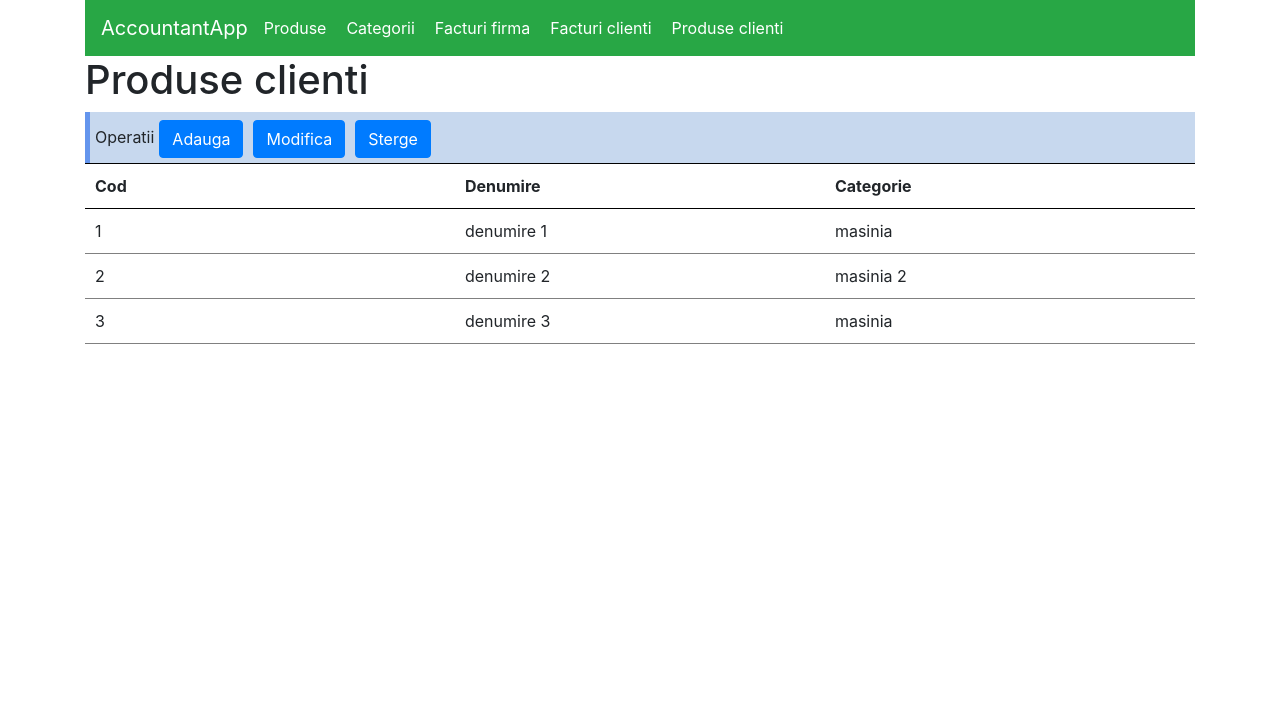
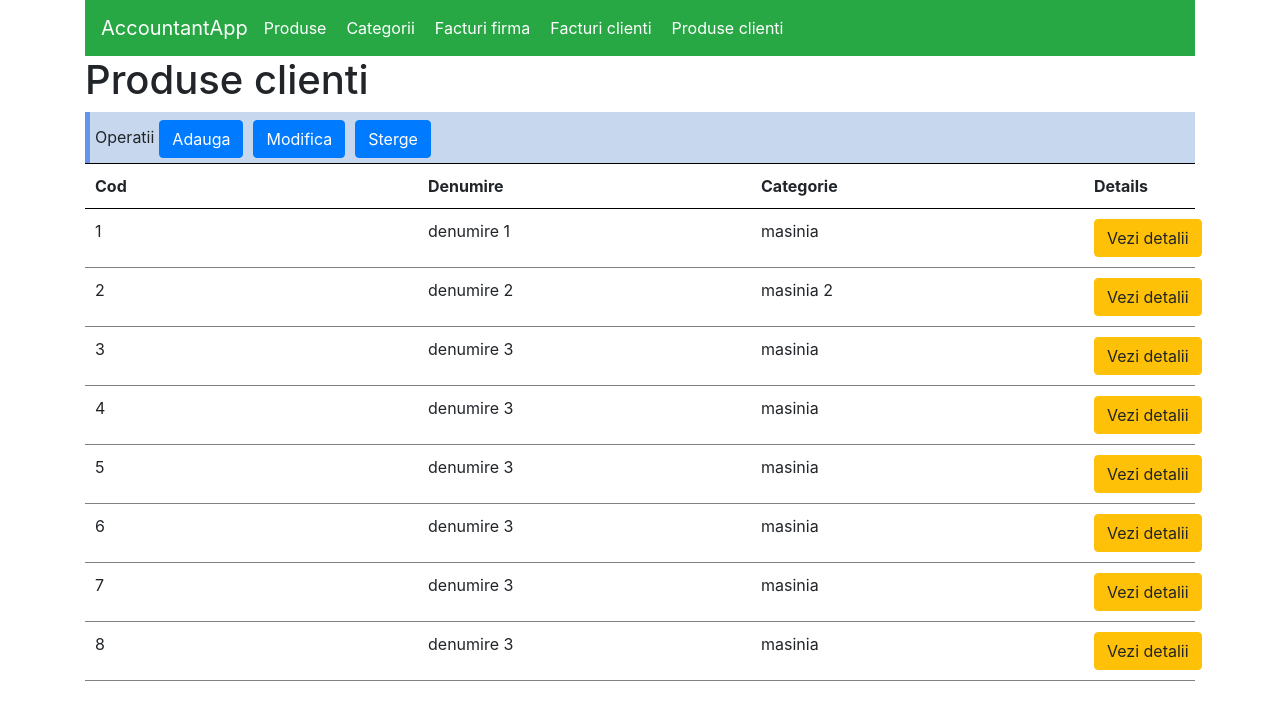
Before and after one commit to alexPopNicolae/accountant, an Angular app in the folder accountantApp/: page /#/productsclients in a window 1280 px wide. Shown: the top 720 px of the page. Built offline with nearby package versions, Linux system fonts and the light colour scheme.

Commit message:
added some changes

```diff
--- a/accountantApp/src/app/app.module.ts
+++ b/accountantApp/src/app/app.module.ts
@@ -20,6 +20,7 @@ import { InvoicesListDetalsComponent } from './sharedComponents/InvoicesListDeta
 import { ClientProductsComponent } from './components/ClientProducts/client-products.component';
 import { OperationsComponent } from './sharedComponents/OperationsComponent/operations.component';
 import { ProductClient } from './services/productclients.service';
+import { ProductsModalComponent } from './sharedComponents/ProductsModal/products-modal.component';
 
 const routes = [
   { path: '', component: WelcomeComponent },
@@ -44,7 +45,8 @@ const routes = [
     InvoicesList,
     InvoicesListDetalsComponent,
     ClientProductsComponent,
-    OperationsComponent
+    OperationsComponent,
+    ProductsModalComponent
   ],
   imports: [BrowserModule, RouterModule.forRoot(routes, { useHash: true }), FormsModule],
   providers: [ProductsServices, CategoriesServices, InvoicesService, InvoicesClientsService, ProductClient],
--- a/accountantApp/src/app/components/ClientProducts/client-products.component.html
+++ b/accountantApp/src/app/components/ClientProducts/client-products.component.html
@@ -6,11 +6,67 @@
       <div>Cod</div>
       <div>Denumire</div>
       <div>Categorie</div>
+      <div>Details</div>
     </div>
     <div *ngFor="let product of products" class="products_row">
       <div>{{product.id}}</div>
       <div>{{product.denumire}}</div>
       <div>{{product.categorie}}</div>
+      <div>
+        <button class="btn btn-warning" (click)="handleElementClick(product.id)">Vezi detalii</button>
+      </div>
     </div>
   </div>
+
+  <app-products-modal [title]="'Detalii'" [visible]="modalVisible" (closeModalHandler)="closeProductsModal()">
+    <h5>Detalii produs numarul {{currentOpenedProduct}}</h5>
+    <div class="row">
+      <div class="col-md-6">
+        <div class="form-group">
+          <label for="denumire">Denumire:</label>
+          <input type="text" [(ngModel)]="productName" class="form-control" id="denumire" aria-describedby="denumireprodus" placeholder="Denumire produs">
+        </div>
+        <div class="form-group">
+          <label for="categorie">Categorie:</label>
+          <input type="text" [(ngModel)]="productCategory" class="form-control" id="categorie" aria-describedby="categorie" placeholder="Categorie produs">
+        </div>
+      </div>
+      <div class="col-md-6">
+        <div class="form-group">
+          <label for="furnizor">Furnizor:</label>
+          <input type="text" [(ngModel)]="productDeliverer" class="form-control" id="furnizor" aria-describedby="furnizor" placeholder="Furnizor">
+        </div>
+        <div class="form-group">
+          <label for="descriere">Descriere:</label>
+          <input type="text" [(ngModel)]="productDescription" class="form-control" id="descriere" aria-describedby="descriere" placeholder="Descriere">
+        </div>
+      </div>
+    </div>
+    <div class="row">
+      <div class="col-md-12">
+        <app-operations></app-operations>
+      </div>
+      <div class="col-md-12">
+        <div *ngIf="currentNotes!=undefined">
+          <h5>Notes:</h5>
+          <div class="notes_header">
+            <div>UM</div>
+            <div>Implicit</div>
+            <div>Nota</div>
+          </div>
+          <div *ngFor="let note of currentNotes" class="notes_element">
+            <div>{{note.um}}</div>
+            <div>{{note.implicit}}</div>
+            <div>{{note.note}}</div>
+          </div>
+        </div>
+        <div *ngIf="currentNotes==undefined">
+          <h5>Notes:</h5>
+          <p>0 notes for this product!</p>
+        </div>
+      </div>
+    </div>
+  </app-products-modal>
+
+
 </div>
--- a/accountantApp/src/app/components/ClientProducts/client-products.component.scss
+++ b/accountantApp/src/app/components/ClientProducts/client-products.component.scss
@@ -3,20 +3,44 @@
     .header {
       display: flex;
       & > div {
-        width: 33.33%;
+        width: 30%;
         border-bottom: 1px solid black;
         border-top: 1px solid black;
         padding: 10px;
         font-weight: bold;
+        &:last-of-type {
+          width: 10%;
+        }
       }
     }
     .products_row {
       display: flex;
       & > div {
-        width: 33.33%;
+        width: 30%;
         border-bottom: 1px solid grey;
         padding: 10px;
+        &:last-of-type {
+          width: 10%;
+        }
       }
     }
   }
+
+  .notes_header {
+    display: flex;
+    & > div {
+      width: 33.33%;
+      border-bottom: 1px solid black;
+      color: black;
+      font-weight: bold;
+    }
+  }
+
+  .notes_element {
+    display: flex;
+    & > div {
+      width: 33.33%;
+      border-bottom: 1px solid grey;
+    }
+  }
 }
--- a/accountantApp/src/app/components/ClientProducts/client-products.component.ts
+++ b/accountantApp/src/app/components/ClientProducts/client-products.component.ts
@@ -7,13 +7,18 @@ import { ProductClient } from '../../services/productclients.service';
   styleUrls: ['./client-products.component.scss']
 })
 export class ClientProductsComponent implements OnInit {
-  constructor(private productClient: ProductClient) {}
+  constructor(private productClientService: ProductClient) {}
   products;
+  modalVisible = false;
+  currentOpenedProduct;
+  productName = 'test1';
+  productCategory = 'category1';
+  productDeliverer = 'oncos';
+  productDescription = 'o simpla descriere';
+  currentNotes;
 
   ngOnInit() {
-    console.log('Astea sunt produsele noastre: ');
-    console.log(this.productClient.getProducts());
-    this.products = this.productClient.getProducts();
+    this.products = this.productClientService.getProducts();
   }
 
   handleAddProduct(e) {
@@ -27,4 +32,23 @@ export class ClientProductsComponent implements OnInit {
   handleDeleteProduct(e) {
     console.log(e);
   }
+
+  handleElementClick(id) {
+    this.modalVisible = true;
+    this.getDataForProduct(id);
+  }
+
+  getDataForProduct(id) {
+    this.currentOpenedProduct = id;
+    const product = this.productClientService.getProduct(id);
+    this.productName = product.denumire;
+    this.productCategory = product.categorie;
+    this.productDeliverer = product.furnizor;
+    this.productDescription = product.descriere;
+    this.currentNotes = product.notes;
+  }
+
+  closeProductsModal() {
+    this.modalVisible = false;
+  }
 }
--- a/accountantApp/src/app/services/productclients.service.ts
+++ b/accountantApp/src/app/services/productclients.service.ts
@@ -9,14 +9,7 @@ export class ProductClient {
       denumire: 'denumire 1',
       categorie: 'masinia',
       furnizor: 'furnizor1',
-      descriere: 'descriere 1',
-      notes: [
-        {
-          um: 'um 1',
-          implicit: false,
-          note: 'aceatsa este nota 1'
-        }
-      ]
+      descriere: 'descriere 1'
     },
     {
       id: 2,
@@ -28,12 +21,92 @@ export class ProductClient {
         {
           um: 'um 2',
           implicit: false,
+          note: 'aceatsa este nota 1'
+        },
+        {
+          um: 'um 2',
+          implicit: false,
           note: 'aceatsa este nota 2'
+        },
+        {
+          um: 'um 3',
+          implicit: false,
+          note: 'aceatsa este nota 3'
         }
       ]
     },
     {
       id: 3,
+      denumire: 'denumire 3',
+      categorie: 'masinia',
+      furnizor: 'furnizor3',
+      descriere: 'descriere 3',
+      notes: [
+        {
+          um: 'um 3',
+          implicit: false,
+          note: 'aceatsa este nota 3'
+        }
+      ]
+    },
+    {
+      id: 4,
+      denumire: 'denumire 3',
+      categorie: 'masinia',
+      furnizor: 'furnizor3',
+      descriere: 'descriere 3',
+      notes: [
+        {
+          um: 'um 3',
+          implicit: false,
+          note: 'aceatsa este nota 3'
+        }
+      ]
+    },
+    {
+      id: 5,
+      denumire: 'denumire 3',
+      categorie: 'masinia',
+      furnizor: 'furnizor3',
+      descriere: 'descriere 3',
+      notes: [
+        {
+          um: 'um 3',
+          implicit: false,
+          note: 'aceatsa este nota 3'
+        }
+      ]
+    },
+    {
+      id: 6,
+      denumire: 'denumire 3',
+      categorie: 'masinia',
+      furnizor: 'furnizor3',
+      descriere: 'descriere 3',
+      notes: [
+        {
+          um: 'um 3',
+          implicit: false,
+          note: 'aceatsa este nota 3'
+        }
+      ]
+    },
+    {
+      id: 7,
+      denumire: 'denumire 3',
+      categorie: 'masinia',
+      furnizor: 'furnizor3',
+      descriere: 'descriere 3',
+      notes: [
+        {
+          um: 'um 3',
+          implicit: false,
+          note: 'aceatsa este nota 3'
+        }
+      ]
+    },
+    {
+      id: 8,
       denumire: 'denumire 3',
       categorie: 'masinia',
       furnizor: 'furnizor3',
@@ -51,4 +124,11 @@ export class ProductClient {
   getProducts() {
     return this.products;
   }
+
+  getProduct(id) {
+    const product = this.products.find(element => {
+      return element.id === id;
+    });
+    return product;
+  }
 }
--- /dev/null
+++ b/accountantApp/src/app/sharedComponents/ProductsModal/products-modal.component.html
@@ -0,0 +1,19 @@
+<div *ngIf="visible" class="products_modal">
+  <div class="modal-dialog modal-lg" role="document">
+    <div class="modal-content">
+      <div class="modal-header">
+        <h5 class="modal-title">{{title}}</h5>
+        <button (click)="closeModal()" type="button" class="close" data-dismiss="modal" aria-label="Close">
+          <span aria-hidden="true">&times;</span>
+        </button>
+      </div>
+      <div class="modal-body">
+        <ng-content></ng-content>
+      </div>
+      <div class="modal-footer">
+        <button type="button" class="btn btn-secondary" data-dismiss="modal" (click)="closeModal()">Close</button>
+        <button type="button" class="btn btn-primary">Save changes</button>
+      </div>
+    </div>
+  </div>
+</div>
--- /dev/null
+++ b/accountantApp/src/app/sharedComponents/ProductsModal/products-modal.component.scss
@@ -0,0 +1,24 @@
+.products_modal {
+  position: fixed;
+  top: 0;
+  left: 0;
+  bottom: 0;
+  right: 0;
+  background: rgba(black, 0.5);
+  overflow-y: scroll;
+
+  .modal-dialog {
+    animation: fadeIn 0.3s ease-in-out;
+  }
+}
+
+@keyframes fadeIn {
+  0% {
+    opacity: 0;
+    transform: translateY(-100px);
+  }
+  100% {
+    transform: translateY(0px);
+    opacity: 1;
+  }
+}
--- /dev/null
+++ b/accountantApp/src/app/sharedComponents/ProductsModal/products-modal.component.ts
@@ -0,0 +1,16 @@
+import { Component, Input, Output, EventEmitter } from '@angular/core';
+
+@Component({
+  selector: 'app-products-modal',
+  templateUrl: './products-modal.component.html',
+  styleUrls: ['./products-modal.component.scss']
+})
+export class ProductsModalComponent {
+  @Input() visible;
+  @Input() title;
+  @Output() closeModalHandler: EventEmitter<any> = new EventEmitter();
+
+  closeModal() {
+    this.closeModalHandler.emit();
+  }
+}
```
Also changed, not shown: accountantApp/src/app/components/ProductsComponent/products.component.ts (+15 -18 lines).
